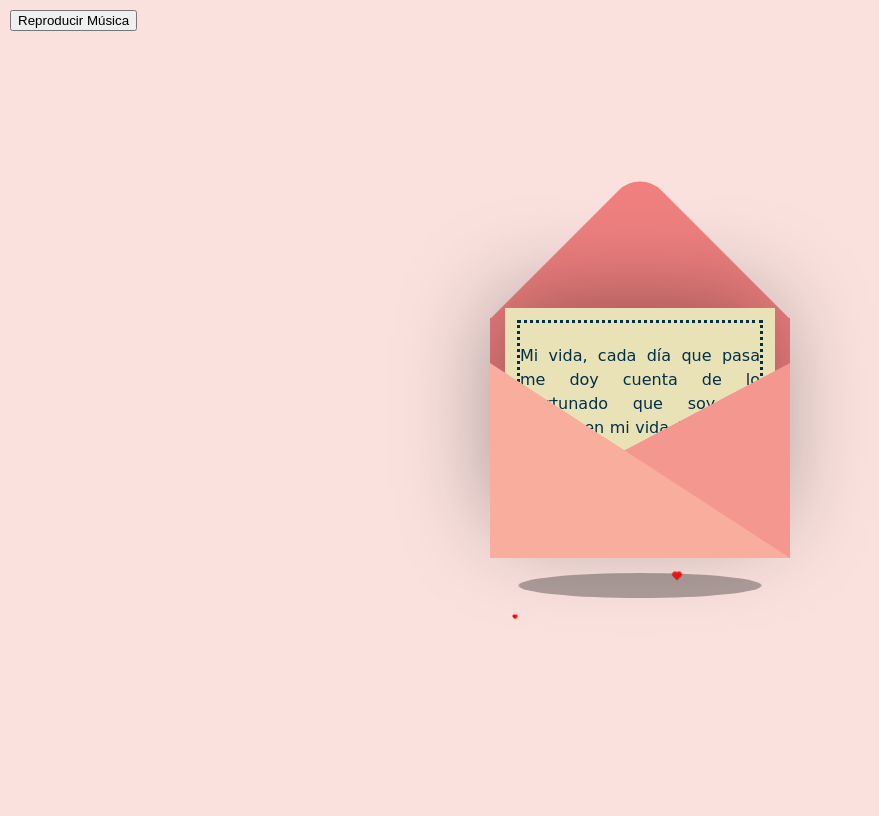
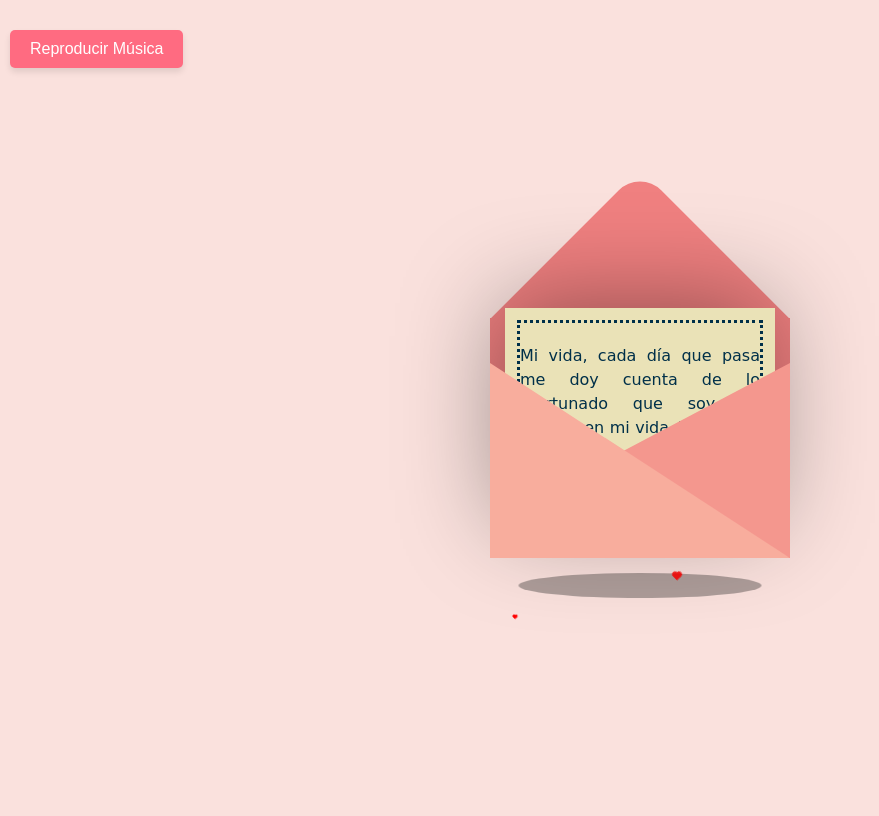
Before and after one commit to Sherman95/IvaLove, a website: page love letter.html in a window 1280 px wide. Shown: the whole page, without its empty margins (0-879 px from the left). Drawn offline with nearby package versions, Linux system fonts and the light colour scheme.

Commit message:
Update love-letter.css

```diff
--- a/css/love-letter.css
+++ b/css/love-letter.css
@@ -26,7 +26,24 @@ body {
     transform: translateY(-30px);
   }
 }
+#play-music {
+  display: block;
+  margin: 20px auto; /* Centra el botón horizontalmente */
+  padding: 10px 20px;
+  font-size: 16px;
+  background-color: #ff6b81; /* Color de fondo */
+  color: white; /* Color del texto */
+  border: none;
+  border-radius: 5px;
+  cursor: pointer;
+  box-shadow: 0 4px 6px rgba(0, 0, 0, 0.1);
+  transition: background-color 0.3s ease;
+  text-align: center; /* Asegura que el texto esté centrado */
+}
 
+#play-music:hover {
+  background-color: #ff4a61; /* Color al pasar el mouse */
+}
 .envelope {
   position: relative;
   width: 300px;
```
